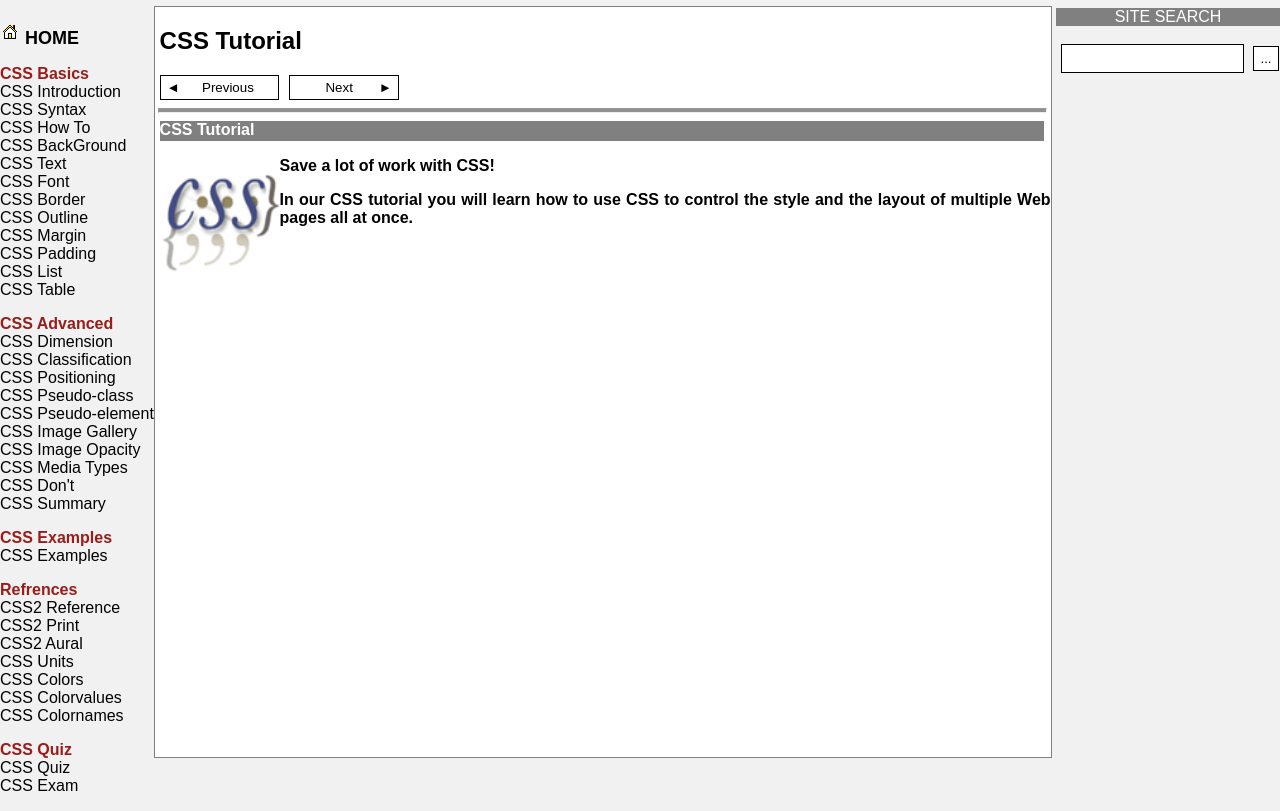
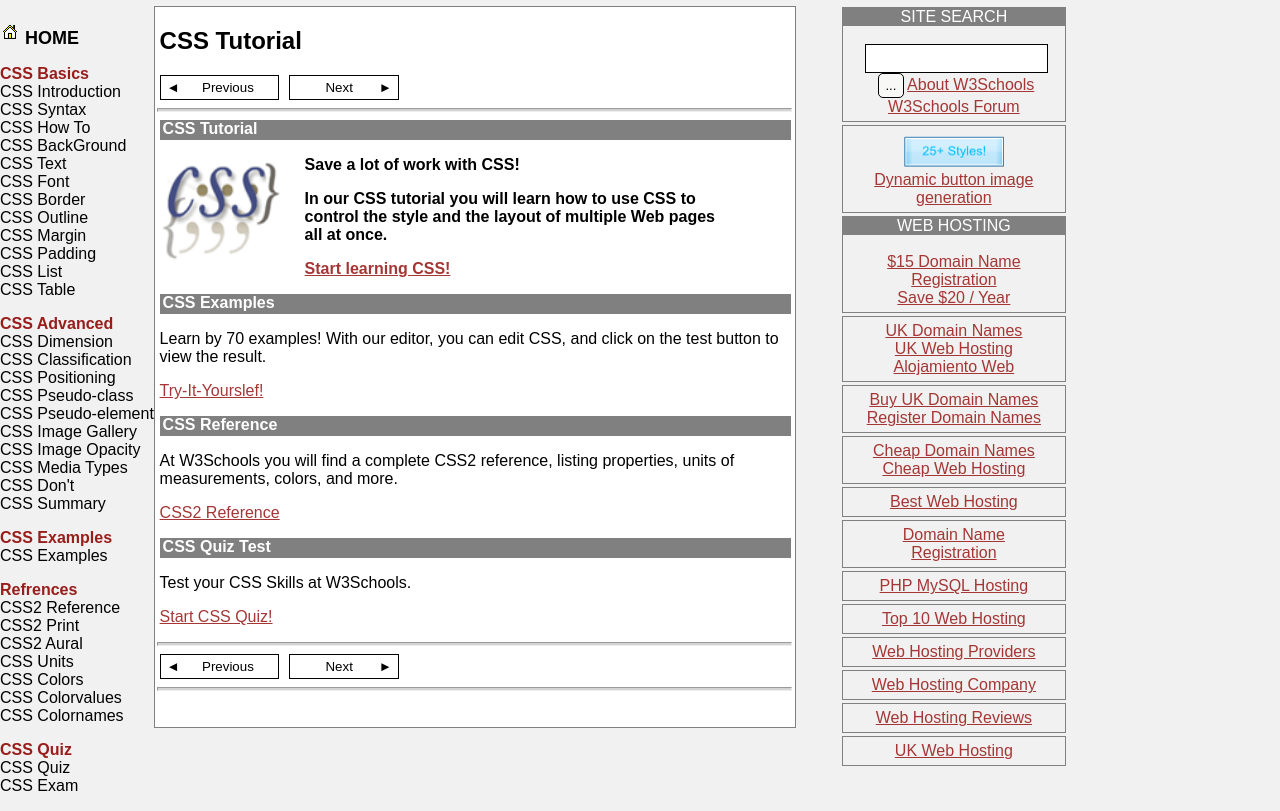
Before and after one commit to MrNiceGuy92/Telerik-Academy, a plain HTML site: page CSS/CSSLayoutHW/04. CSSDocumentationSite.html in a window 1280 px wide. Drawn offline with Linux system fonts and the light colour scheme.

Commit message:
Finished CSSLayoutHW

```diff
--- a/CSS/CSSLayoutHW/04. CSSDocumentationSite.html
+++ b/CSS/CSSLayoutHW/04. CSSDocumentationSite.html
@@ -67,22 +67,97 @@
         <input type="button" value="        Next       ►"/>
         <hr/>
         <div class="gray-titles">CSS Tutorial</div>
-        <div>
-            <img src="Images/logocss.gif" alt="CSS Logo"/>
+        <img src="Images/logocss.gif" alt="CSS Logo" id="logo"/>
 
+        <div id="CSS-Tutorial">
             <p>Save a lot of work with CSS!</p>
 
             <p>In our CSS tutorial you will learn how to use CSS to control the style and the layout of multiple Web
                 pages all at once.</p>
+
+            <p><a href="#">Start learning CSS!</a></p>
         </div>
+        <div class="gray-titles">CSS Examples</div>
+        <div id="CSS-Examples">
+            <p>Learn by 70 examples! With our editor, you can edit CSS, and click on the test button to view the
+                result.</p>
+            <p><a href="#">Try-It-Yourslef!</a></p>
+        </div>
+        <div class="gray-titles">CSS Reference</div>
+        <div id="CSS-Reference">
+            <p>At W3Schools you will find a complete CSS2 reference, listing properties, units of measurements, colors, and more.</p>
+            <p><a href="#">CSS2 Reference</a></p>
+        </div>
+        <div class="gray-titles">CSS Quiz Test</div>
+        <div id="CSS-Quiz-Test">
+            <p>Test your CSS Skills at W3Schools.</p>
+            <p><a href="#">Start CSS Quiz!</a></p>
+        </div>
+        <hr/>
+        <input type="button" value="◄      Previous     "/>
+        <input type="button" value="        Next       ►"/>
+        <hr/>
     </div>
 </section>
 <aside>
-    <div>
+    <div class="aside-menus">
         <div class="small-gray-titles">SITE SEARCH</div>
         <br/>
         <span><input type="text" name="search"/></span>
         <input type="button" value="..."/>
+        <a href="#">About W3Schools</a><br/>
+        <a href="#">W3Schools Forum</a>
+    </div>
+    <div class="aside-menus">
+        <img src="Images/25.png" alt="blueButton" id="blue-button">
+        <br/>
+        <a href="#">Dynamic button image</a><br/>
+        <a href="#">generation</a>
+    </div>
+    <div class="aside-menus">
+        <div class="small-gray-titles">WEB HOSTING</div>
+        <br/>
+        <a href="#">$15 Domain Name</a>
+        <a href="#">Registration</a><br/>
+        <a href="#">Save $20 / Year</a>
+    </div>
+    <div class="aside-menus">
+        <a href="#">UK Domain Names</a><br/>
+        <a href="#">UK Web Hosting</a><br/>
+        <a href="#">Alojamiento Web</a>
+    </div>
+    <div class="aside-menus">
+        <a href="#">Buy UK Domain Names</a><br/>
+        <a href="#">Register Domain Names</a>
+    </div>
+    <div class="aside-menus">
+        <a href="#">Cheap Domain Names</a><br/>
+        <a href="#">Cheap Web Hosting</a>
+    </div>
+    <div class="aside-menus">
+        <a href="#">Best Web Hosting</a>
+    </div>
+    <div class="aside-menus">
+        <a href="#">Domain Name</a><br/>
+        <a href="#">Registration</a>
+    </div>
+    <div class="aside-menus">
+        <a href="#">PHP MySQL Hosting</a>
+    </div>
+    <div class="aside-menus">
+        <a href="#">Top 10 Web Hosting</a>
+    </div>
+    <div class="aside-menus">
+        <a href="#">Web Hosting Providers</a>
+    </div>
+    <div class="aside-menus">
+        <a href="#">Web Hosting Company</a>
+    </div>
+    <div class="aside-menus">
+        <a href="#">Web Hosting Reviews</a>
+    </div>
+    <div class="aside-menus">
+        <a href="#">UK Web Hosting</a>
     </div>
 </aside>
 </body>
--- a/CSS/CSSLayoutHW/Styles/CSSDocumentationSite.css
+++ b/CSS/CSSLayoutHW/Styles/CSSDocumentationSite.css
@@ -35,9 +35,9 @@ ul#home-link li a{
     margin-left: 25px;
 }
 
-div#main-div {
-    width: 70%;
-    height: 750px;
+section {
+    width: 50%;
+    height: 720px;
     margin-left: 12%;
     margin-top: 0.5%;
     background-color: white;
@@ -56,9 +56,21 @@ input {
 }
 
 hr {
-    height: 3px;
-    background-color: #909090;
+    height: 2px;
+    background-color: lightgray;
     width: 99%;
+}
+
+.small-gray-titles {
+    color: white;
+    text-align: center;
+    background-color: #808080;
+    margin-top: -5px;
+}
+
+div#CSS-Tutorial {
+    width: 90%;
+    font-weight: bold;
 }
 
 div.gray-titles {
@@ -68,30 +80,48 @@ div.gray-titles {
     margin: 5px;
     width: 98.7%;
     font-weight: bold;
+    text-indent: 3px;
 }
 
-img {
+p a, a {
+    color: #A43735;
+}
+
+p {
+    padding-left: 5px;
+}
+
+img#logo {
     width: 120px;
     height: 120px;
     margin-left: 5px;
+    margin-right: 25px;
     float: left;
 }
 
-p {
-    font-weight: bold;
-    text-align: justify;
-}
-
 aside {
-    float: right;
+    float: left;
     height: 70px;
     width: 17.5%;
-    margin-top: -750px;
+    margin-top: -721px;
+    margin-left: 688px;
     height: 750px;
 }
 
-.small-gray-titles {
-    color: white;
+.aside-menus {
     text-align: center;
-    background-color: #808080;
+    border: 1px solid gray;
+    margin-bottom: 3px;
+    padding-top: 5px;
+    padding-bottom: 5px;
 }
+
+span + input[type = button] {
+    border-radius: 5px;
+    background-color: #f8f8f6;
+}
+
+#blue-button {
+    margin-top: 5px;
+    padding-bottom: 0px;
+}
--- /dev/null
+++ b/CSS/CSSLayoutHW/Styles/LaptopStore.css
@@ -0,0 +1,84 @@
+body, ul, div {
+    font-family: Candara;
+    margin: 0;
+    padding: 0;
+}
+
+div#wrapper {
+    border: 3px solid #605e5e;
+    border-radius: 5px;
+    color: #605e5e;
+    height: 650px;
+    width: 67%;
+    font-size: 16px;
+}
+
+nav {
+    color: #00aef0;
+    font-size: 30px;
+    font-weight: bold;
+    margin-top: 10px;
+    text-align: center;
+}
+
+nav ul li {
+    display: inline;
+    list-style-type: none;
+    text-decoration: underline;
+}
+
+hr {
+    background-color: #605e5e;
+    height: 2px;
+    width: 95%;
+}
+
+div#fieldsets {
+    border: 3px solid #605e5e;
+    float: left;
+    height: 570px;
+    margin-left: 10px;
+    width: 66%;
+}
+
+fieldset {
+    border: 3px solid #605e5e;
+    float: left;
+    font-weight: bold;
+    margin: 10px 5px;
+    width: 43%;
+}
+
+legend {
+    font-size: 18px;
+    font-weight: bold;
+    text-align: center;
+}
+
+.left-div-in-fieldset {
+    float: left;
+    text-align: center;
+    width: 50%;
+}
+
+.right-div-in-fieldset {
+    margin-top: 35px;
+    margin-left: 160px;
+    text-align: center;
+    width: auto;
+}
+
+#sliders {
+    font-size: 30px;
+    font-weight: normal;
+    margin-left: 630px;
+    margin-top: 100px;
+}
+
+#sliders > div {
+    padding: 5px;
+}
+
+input {
+    width: 90%;
+}
--- /dev/null
+++ b/CSS/CSSLayoutHW/Styles/NewsSite.css
@@ -0,0 +1,79 @@
+body, nav, ul, aside {
+    padding: 0;
+    margin: 0;
+    font-family: sans-serif;
+}
+
+#wrapper {
+    width: 612px;
+    height: 326px;
+    border: 1px solid #8AAFB8;
+    border-radius: 5px;
+    background-color: #1E3741;
+}
+
+nav {
+    color: #95A8AB;
+    font-size: 12px;
+    font-weight: bold;
+}
+
+nav ul {
+
+}
+
+nav ul li {
+    display: inline;
+    text-align: center;
+    list-style-type: none;
+    border: 1px solid #1E3741;
+    background-color: #4B5F67;
+    float: left;
+    padding: 10px;
+    margin-top: 1%;
+    font-size: 12px;
+}
+
+#nav-first-item {
+    background-color: #1E3741;
+    border-radius: 5px;
+    color: white;
+}
+
+#nav-second-item {
+    text-decoration: underline;
+}
+
+aside {
+    float: left;
+    color: #9eacaf;
+
+}
+
+aside ul {
+    width: 230px;
+}
+
+aside ul li {
+    border-bottom: 1px solid #304650;
+    padding: 10px;
+    font-size: 12px;
+    font-weight: bold;
+}
+
+#aside-last-item {
+    border: 0;
+}
+
+#aside-first-item {
+    background-color: #00968c;
+    color: white;
+    margin-top: 10px;
+    position: relative;
+}
+
+#video {
+    position: absolute;
+    left: 231px;
+    top: 55px;
+}
```
Also changed, not shown: CSS/CSSLayoutHW/05. LaptopStore.html (added, +155 -0 lines), CSS/CSSLayoutHW/06. NewsSite.html (added, +34 -0 lines), CSS/CSSLayoutHW/Images/25.png (added), CSS/CSSLayoutHW/Images/btv.png (added), CSS/CSSLayoutHW/Images/laptop.png (added).
